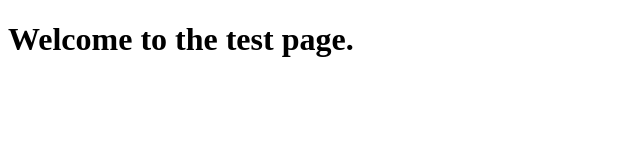
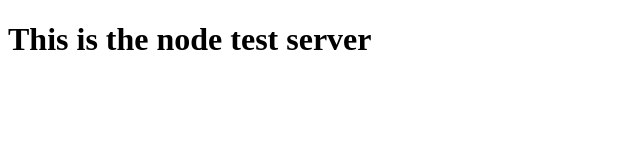
Before and after one commit to jordandubreuil/classcloudtest, a website: page pages/index.html in a window 1280 px wide. Shown: the whole page, without its empty margins (0-640 px from the left). Drawn offline with Linux system fonts and the light colour scheme.

Commit message:
Change test page text

```diff
--- a/pages/index.html
+++ b/pages/index.html
@@ -7,6 +7,6 @@
     <title>Test Server page</title>
 </head>
 <body>
-    <h1>Welcome to the test page.</h1>
+    <h1>This is the node test server</h1>
 </body>
 </html>
```
